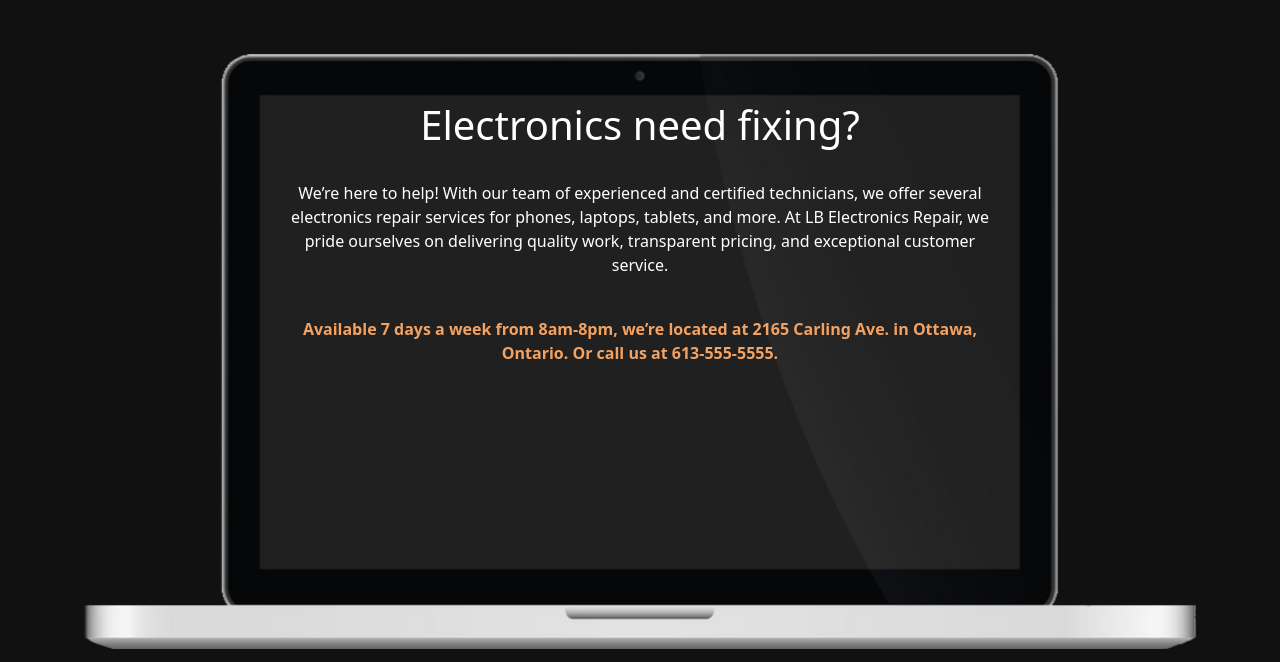
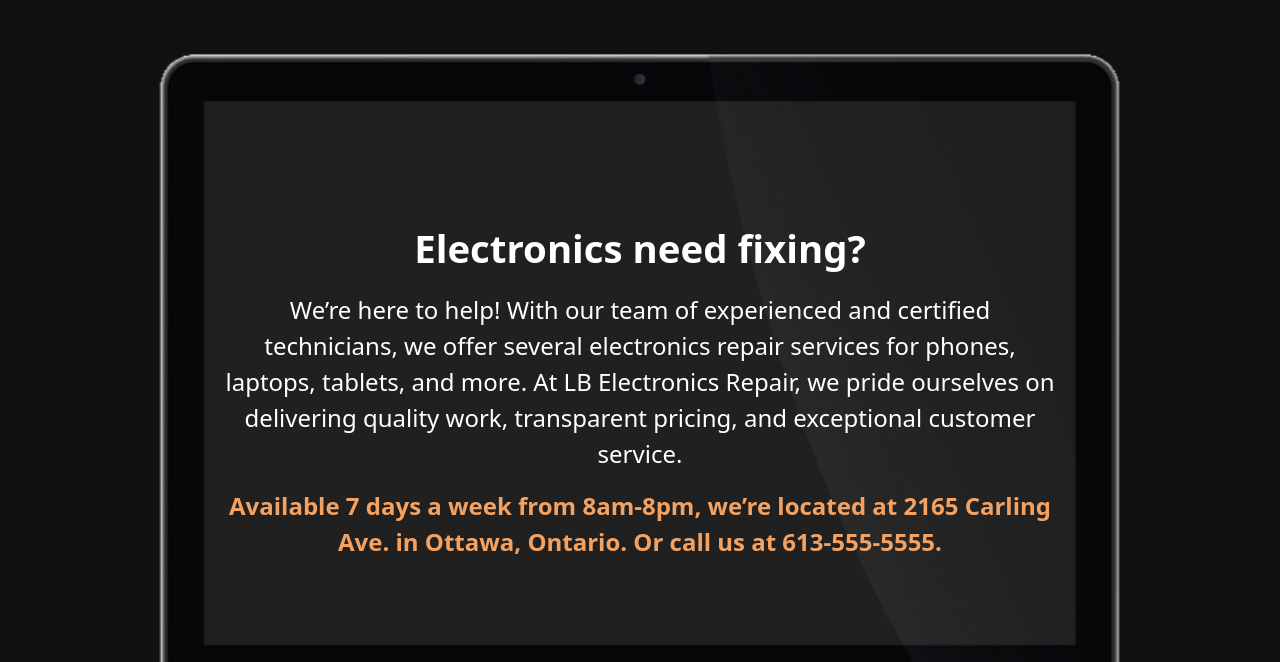
Before and after one commit to LBElectronicsRepair/LBElectronicsRepair.github.io, a plain HTML site: page index.html in a window 1280 px wide. Shown: the part 71-733 px from the top of the page. Drawn offline with nearby package versions, Linux system fonts and the light colour scheme.

Commit message:
Fixed laptop on home screen to be resizable

```diff
--- a/index.html
+++ b/index.html
@@ -13,31 +13,26 @@
   <div id="navbar"></div>
 
     <!-- Page content -->
-    <div class="container py-5">
-      <div style="position: relative; padding-bottom: 24%;" class="background-image-laptop">
-        <div>
-          <div style="width: 65%; margin: 0 auto; text-align: center;">
+
+    <!-- To be displayed on small and medium screens -->
+    <div class="container py-5 to-display-on-small" style="text-align: center;">
+      <h1 class="font-weight: bold;">Electronics need fixing?</h1>
       <br>
-            <br>
-            <h1 class="text-center">Electronics need fixing?</h1>
-            <br>
-            <p class="text-center">
+      <p>
         We’re here to help! With our team of experienced and certified technicians,
         we offer several electronics repair services for phones, laptops, tablets, and more. At LB Electronics Repair,
         we pride ourselves on delivering quality work, transparent pricing, and exceptional customer service.
       </p>
-            <br>
-            <p class="text-center" style="color: var(--lb-orange); font-weight: bold;">
+      <p style="color: var(--lb-orange); font-weight: bold;">
         Available 7 days a week from 8am-8pm, we’re located at 2165 Carling Ave. in Ottawa, Ontario. Or call us at 613-555-5555.
       </p>
     </div>
-        </div>
-      </div>
 
-      <!-- <div class="image-behind-text py-5">
-        <img class="image-on-md-plus" src="assets/macbookImage.png" alt="Snow" style="width:100%;">
+    <!-- To be displayed on large screeens -->
+    <div class="image-behind-text py-5 to-display-on-large">
+      <img src="assets/macbookImage.png" alt="Snow" style="width:100%;">
       <div class="centered-over-image">
-          <p style="font-weight: bold; font-size: 3vw; padding-bottom: 1vw;">Electronics need fixing?<p>
+        <h1 style="font-weight: bold; font-size: 3vw; padding-bottom: 1vw;">Electronics need fixing?</h1>
         <p>
           We’re here to help! With our team of experienced and certified technicians,
           we offer several electronics repair services for phones, laptops, tablets, and more. At LB Electronics Repair,
@@ -47,7 +42,7 @@
           Available 7 days a week from 8am-8pm, we’re located at 2165 Carling Ave. in Ottawa, Ontario. Or call us at 613-555-5555.
         </p>
       </div>
-      </div> -->
+    </div>
 
 
       <div class="row">
--- a/stylesheets/style.css
+++ b/stylesheets/style.css
@@ -33,40 +33,6 @@
     color: black;
     font-weight: bold;
 }
-
-
-.image-behind-text {
-    position: relative;
-    text-align: center;
-    color: white;
-  }
-
-  /* Centered text */
-.centered-over-image {
-    width:65%;
-    position: absolute;
-    top: 50%;
-    left: 50%;
-    transform: translate(-50%, -50%);
-    font-size: 24px;
-  }
-
-  @media (min-width: 992px) {
-    .image-text-container .centered-over-image {
-        width: 100%;
-        position: absolute;
-        top: 50%;
-        left: 50%;
-        transform: translate(-50%, -50%);
-        text-align: center;
-    }
-}
-
-  @media (max-width: 600px) {
-    .image-on-md-plus {
-      display: none;
-    }
-  }
 
   .card {
     background-color: var(--bs-secondary-bg);
@@ -131,11 +97,32 @@
 
   }
 
+  /* Default styles for small screens */
+  .to-display-on-large {
+    display: none;
+  }
+
+  /* Styles for medium and larger screens */
   @media (min-width: 992px) {
-  .background-image-laptop {
-    /* background-color: #FF0000; */
-    background-image: url(../assets/macbookImage.png);
-    background-size: cover;
-    height: 100%;
+    .to-display-on-small {
+      display: none;
+    }
+    .to-display-on-large {
+      display: block;
+    }
   }
+
+.image-behind-text {
+  position: relative;
+  text-align: center;
+  color: white;
 }
+
+.centered-over-image {
+  width:65%;
+  position: absolute;
+  top: 50%;
+  left: 50%;
+  transform: translate(-50%, -50%);
+  font-size: 24px;
+}
```
Lines whose indentation alone changed are shown as unchanged.
